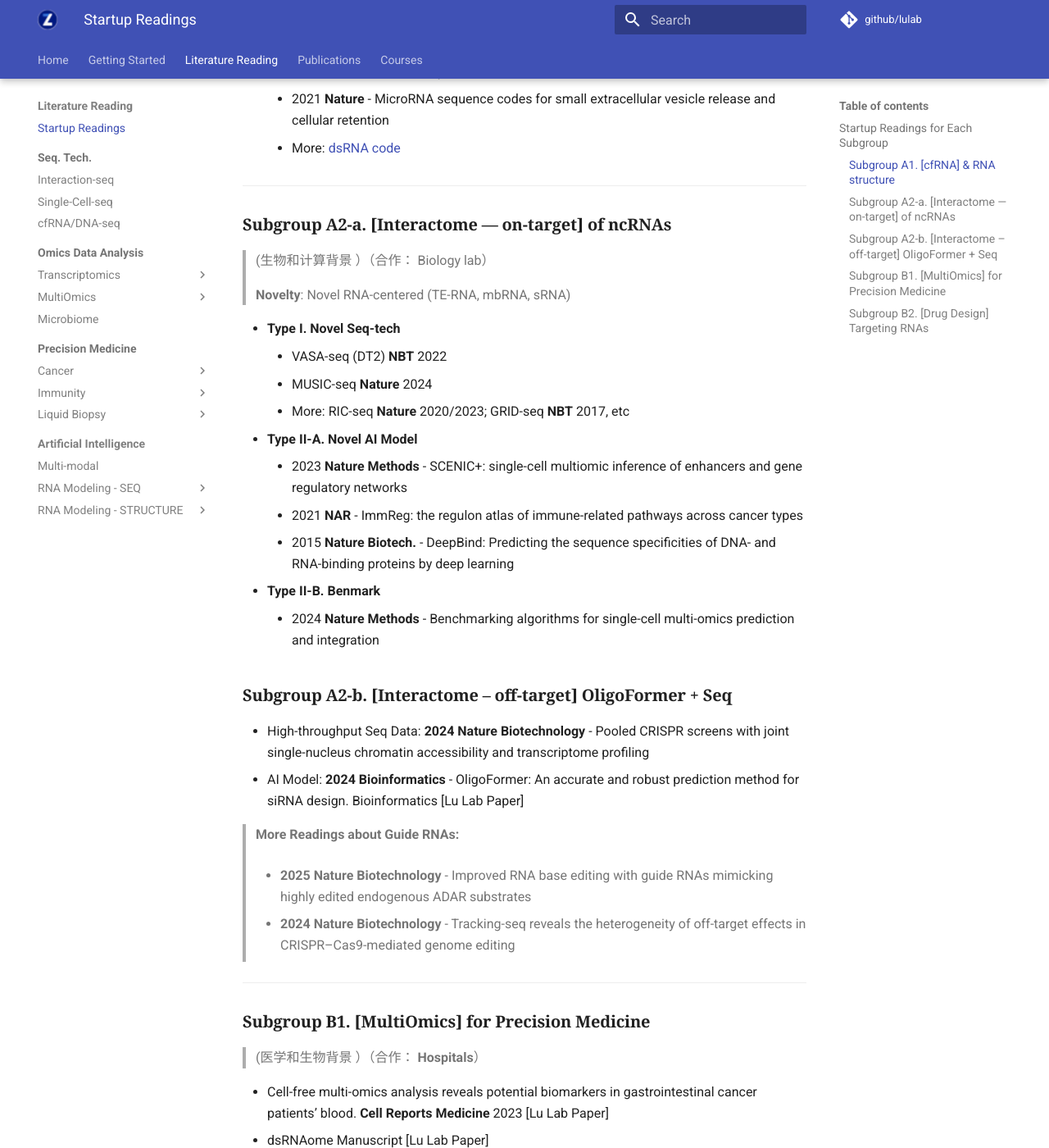
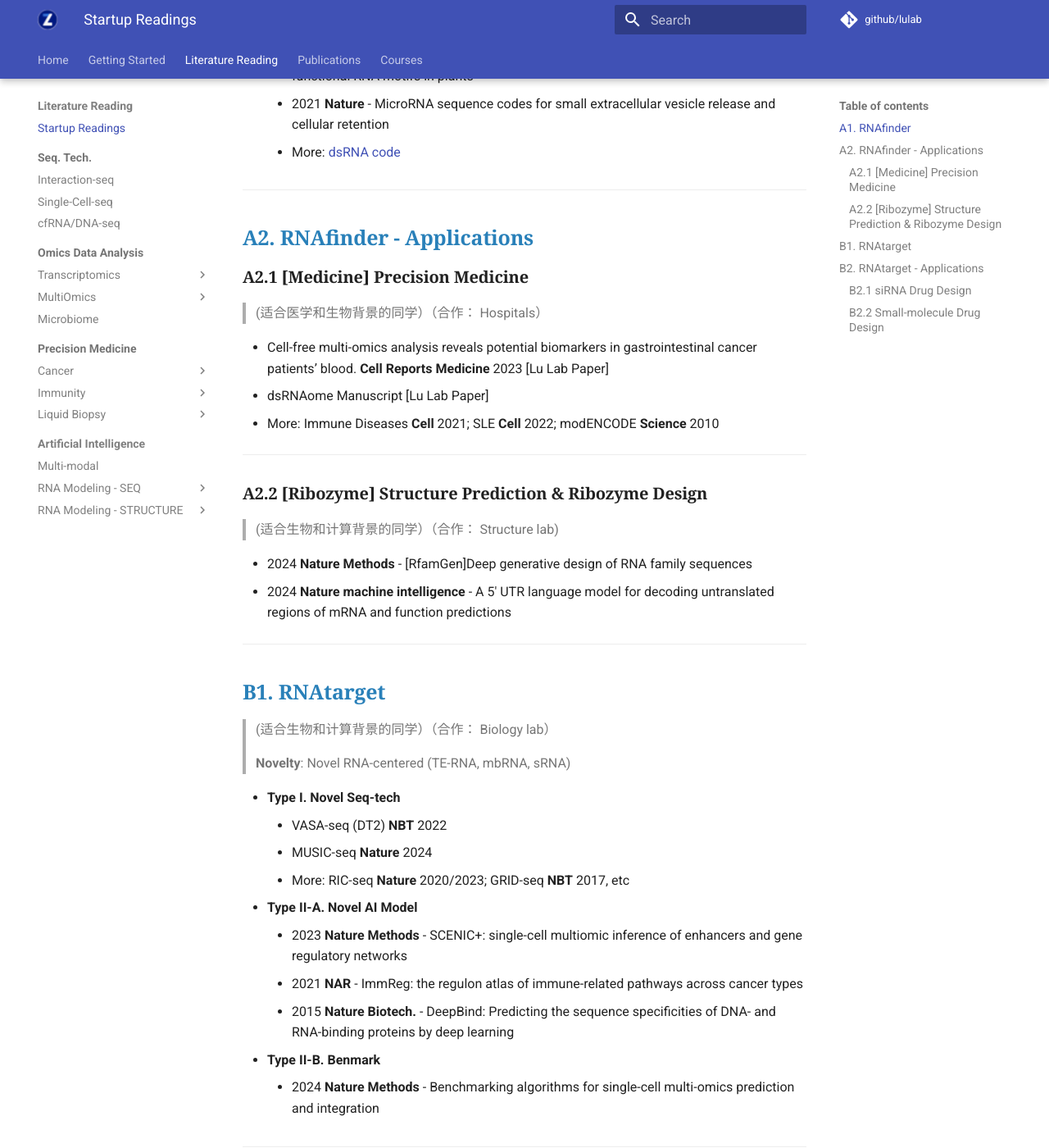
Before and after one commit to lulab/mkdocs, an MkDocs documentation site: the page built from docs/reading/startup.md, in a window 1280 px wide and 1400 px high, scrolled down 1256 px. Shown: the whole window at 82% size. Built offline with MkDocs 1.6.1 and Material for MkDocs 9.7.7, drawn with Linux system fonts in a browser that asks for light colours; some of the changed text lies outside the part shown.

Commit message:
Update startup.md

```diff
--- a/docs/reading/startup.md
+++ b/docs/reading/startup.md
@@ -2,15 +2,15 @@
 
 > * [PDFs of Startup Reading](https://cloud.tsinghua.edu.cn/d/07d2b19d6b284ebea5ea/?p=%2F0.%20Startup&mode=list)
 
-## Startup Readings for Each Subgroup
-
-
 [TOC]
 
 
-### Subgroup A1. [cfRNA] & RNA structure
 
-> (生物和计算背景）（合作： Hospitals, Structure lab)
+
+
+## A1. RNAfinder
+
+> (适合生物和计算背景的同学）
 >
 > **Novelty**: TE-RNA, mbRNA, dsRNA
 
@@ -33,9 +33,30 @@
 
 ---
 
-### Subgroup A2-a. [Interactome — on-target] of ncRNAs
+## A2. RNAfinder - Applications
 
-> (生物和计算背景 ）（合作： Biology lab）
+### A2.1 [Medicine] Precision Medicine
+
+> (适合医学和生物背景的同学）（合作： Hospitals）
+
+* Cell-free multi-omics analysis reveals potential biomarkers in gastrointestinal cancer patients’ blood. **Cell Reports Medicine** 2023 [Lu Lab Paper]
+* dsRNAome Manuscript [Lu Lab Paper]
+* More: Immune Diseases **Cell** 2021; SLE **Cell** 2022; modENCODE **Science** 2010
+
+---
+
+### A2.2 [Ribozyme] Structure Prediction & Ribozyme Design
+
+> (适合生物和计算背景的同学）（合作： Structure lab)
+
+* 2024 **Nature Methods** - [RfamGen]Deep generative design of RNA family sequences
+* 2024 **Nature machine intelligence** - A 5′ UTR language model for decoding untranslated regions of mRNA and function predictions
+
+---
+
+## B1. RNAtarget
+
+> (适合生物和计算背景的同学）（合作： Biology lab）
 >
 > **Novelty**: Novel RNA-centered  (TE-RNA, mbRNA, sRNA)
 
@@ -50,9 +71,16 @@
 * **Type II-B. Benmark**
 	* 2024 **Nature Methods**  - Benchmarking algorithms for single-cell multi-omics prediction and integration
 
+---
 
+## B2. RNAtarget - Applications
 
-### Subgroup A2-b. [Interactome – off-target] OligoFormer + Seq
+### B2.1 siRNA Drug Design
+
+> (适合生物和计算背景的同学）
+>
+> (合作： Biology lab）
+
 
 * High-throughput Seq Data:  **2024 Nature Biotechnology** - Pooled CRISPR screens with joint single-nucleus chromatin accessibility and transcriptome profiling
 * AI Model: **2024 Bioinformatics**  - OligoFormer: An accurate and robust prediction method for siRNA design. Bioinformatics [Lu Lab Paper]
@@ -63,23 +91,13 @@
 >
 > * **2024 Nature Biotechnology** - Tracking-seq reveals the heterogeneity of off-target effects in CRISPR–Cas9-mediated genome editing
 
-
 ---
 
+### B2.2 Small-molecule Drug Design
 
-### Subgroup B1. [MultiOmics] for Precision Medicine
-
-> (医学和生物背景 ）（合作： **Hospitals**）
-
-* Cell-free multi-omics analysis reveals potential biomarkers in gastrointestinal cancer patients’ blood. **Cell Reports Medicine** 2023 [Lu Lab Paper]
-* dsRNAome Manuscript [Lu Lab Paper]
-* More: Immune Diseases **Cell** 2021; SLE **Cell** 2022; modENCODE **Science** 2010
-
-
-
-### Subgroup B2.  [Drug Design] Targeting RNAs
-
-> (计算和生物背景）（合作： **Drug Companies**, Computation Labs, Chemistry Labs)
+> (适合计算和生物背景的同学）
+>
+> (合作： **Drug Companies**, Computation Labs, Chemistry Labs)
 
 * Generation of 3D molecules in pockets via a language model. **Nature Machine Intelligence,** **2024**
 * *RNAsmol*: RNA–ligand interaction scoring via data perturbation and augmentation modeling. **Nature Computational Science** **2025** [Lu Lab Paper]
```
